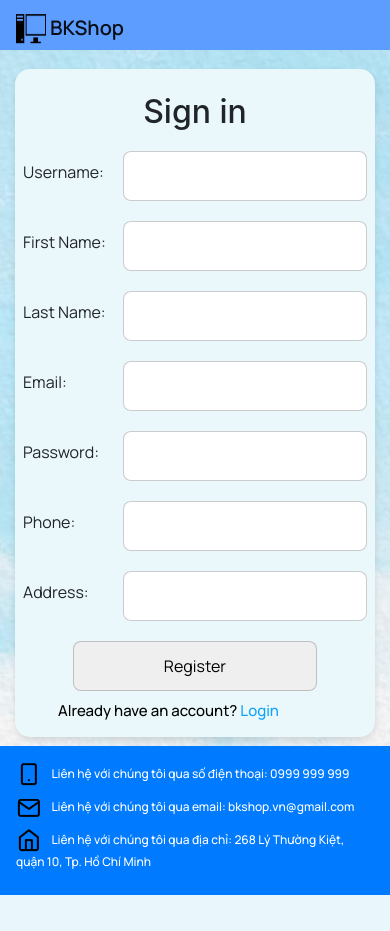
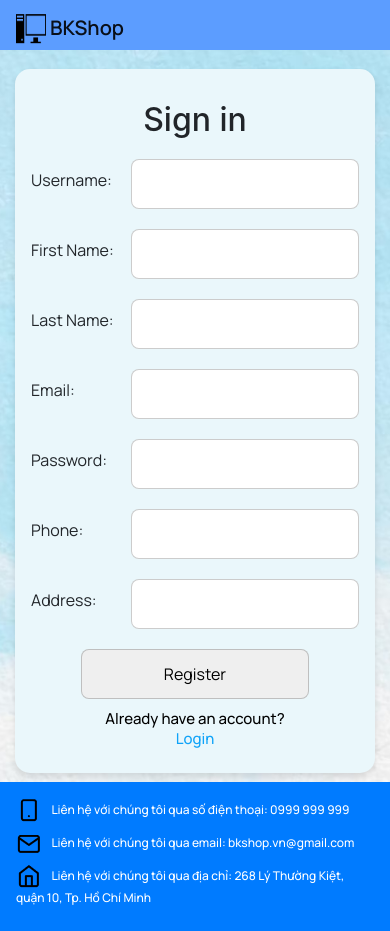
Before and after one commit to nguyenduyhung20/BKShop, a PHP site: page /register in a window 390 px wide. Before the commit the page ends 895 px from the top, so only its background shows below. Run offline with PHP 8.4, Linux system fonts and the light colour scheme; some libraries are stand-ins or nearby versions.

Commit message:
fully responsive

```diff
--- a/app/views/register.php
+++ b/app/views/register.php
@@ -26,9 +26,9 @@
             BKShop
         </a>
     </nav>
-    <div class="container-fluid">
+    <div class="container-fluid content">
         <div class="col-md-3"></div>
-        <div class="login col-md-6 p-2 my-2 col-12">
+        <div class="login col-md-6 p-3 my-2 col-12">
             <h2 class="text-center pt-3">Sign in</h2>
             <?php if (!empty($errorMessage)): ?>
                 <p>
@@ -68,7 +68,9 @@
                     <input type="submit" name="register" value="Register">
                 </div>
             </form>
-            <h3>Already have an account? <a href="/login">Login</a></h3>
+            <div class="text-center">
+                <h3>Already have an account? <a href="/login">Login</a></h3>
+            </div>
         </div>
         <div class="col-md-3"></div>
     </div>
--- a/css/signin.css
+++ b/css/signin.css
@@ -1,5 +1,24 @@
+/* Import font */
 @import url("https://fonts.googleapis.com/css2?family=Manrope:wght@300;400;500;600;700&display=swap");
 
+/* Global styles */
+body {
+    display: flex;
+    flex-direction: column;
+    min-height: 100vh;
+    background-image: url("../img/Background.png");
+    min-height: 800px;
+    background-position: center;
+    background-repeat: no-repeat;
+    background-size: cover;
+    background-color: #0fa3f8;
+}
+
+.content {
+    flex: 1;
+}
+
+/* Navigation */
 nav {
     height: 50px;
     margin-bottom: 10px;
@@ -9,14 +28,7 @@ nav {
     font-weight: 600;
 }
 
-body {
-    background-image: url("../img/Background.png");
-    min-height: 800px;
-    background-position: center;
-    background-repeat: no-repeat;
-    background-size: cover;
-    background-color: #0fa3f8;
-}
+/* Login form container */
 .login {
     border-radius: 15px;
     background-color: rgb(234, 247, 251);
@@ -27,6 +39,7 @@ body {
     width: 100%;
 }
 
+/* Input field styles */
 .input-field {
     position: relative;
     height: 50px;
@@ -73,6 +86,7 @@ body {
     height: 50px;
 }
 
+/* Button styles */
 .input-field button {
     height: 50px;
     width: 100%;
@@ -102,7 +116,64 @@ body {
     background-color: #0056B3;
 }
 
+.button button {
+    padding-left: 0;
+    align-items: center;
+    justify-content: center;
+    color: #FFFFFF;
+    background-color: #95D9FF;
+    font-family: 'Manrope';
+    font-style: normal;
+    font-weight: 700;
+    font-size: 1.25rem;
+    line-height: 2.75rem;
+    cursor: pointer;
+    transition: all 0.3s ease;
+}
+
+/* Login form heading */
+.login h3 {
+    font-family: 'Manrope';
+    font-style: normal;
+    font-weight: 500;
+    font-size: 1.25rem;
+    line-height: 1.25rem;
+    color: #000000;
+    margin-top: 10px;
+    padding: 0 3.4375rem;
+}
+
+.login h3 a {
+    text-decoration: none;
+    color: #0fa3f8;
+}
+
+/* Footer styles */
+footer {
+    padding: 1rem;
+    background-color: rgb(92,157,255);
+    color: white;
+    font-family: 'Manrope';
+    font-size: 1rem;
+    font-weight: 500;
+}
+
+footer .row {
+    align-items: center;
+}
+
+footer img {
+    width: 30px;
+    height: 30px;
+    margin-right: 0.5rem;
+}
+
+/* Media queries */
 @media (max-width: 575.98px) {
+    nav {
+        font-size: 1rem;
+    }
+
     .input-field label {
         font-size: 1rem;
     }
@@ -128,59 +199,6 @@ body {
     }
 }
 
-
-.button button {
-    padding-left: 0;
-    align-items: center;
-    justify-content: center;
-    color: #FFFFFF;
-    background-color: #95D9FF;
-    font-family: 'Manrope';
-    font-style: normal;
-    font-weight: 700;
-    font-size: 1.25rem;
-    line-height: 2.75rem;
-    cursor: pointer;
-    transition: all 0.3s ease;
-}
-
-.login h3 {
-    font-family: 'Manrope';
-    font-style: normal;
-    font-weight: 500;
-    font-size: 1.25rem;
-    line-height: 1.25rem;
-    color: #000000;
-    margin-top: 10px;
-    padding: 0 3.4375rem;
-}
-
-.login h3 a {
-    text-decoration: none;
-    color: #0fa3f8;
-}
-
-/* Footer style */
-
-footer {
-    padding: 1rem;
-    background-color: rgb(92,157,255);
-    color: white;
-    font-family: 'Manrope';
-    font-size: 1rem;
-    font-weight: 500;
-}
-
-footer .row {
-    align-items: center;
-}
-
-footer img {
-    width: 30px;
-    height: 30px;
-    margin-right: 0.5rem;
-}
-
 @media (max-width: 767px) {
     footer {
         font-size: 0.875rem;
@@ -201,21 +219,10 @@ footer img {
         height: 25px;
     }
 }
-/*
-footer */
-
-@media (max-width: 575.98px) {
-    nav {
-        font-size: 1rem;
-    }
-}
 
 @media only screen and (max-width: 992px) {
     body {
         height: 1400px;
-    }
-    .login h3 {
-        padding: 0 0 0 1.5625rem;
     }
     .login h3 a {
         font-size: 1.25rem;
@@ -229,7 +236,6 @@ footer */
     }
     .login h3 {
         font-size: 0.9375rem;
-        padding: 0 0 0 2.1875rem;
     }
     .login h3 a {
         font-size: 0.9375rem;
```
